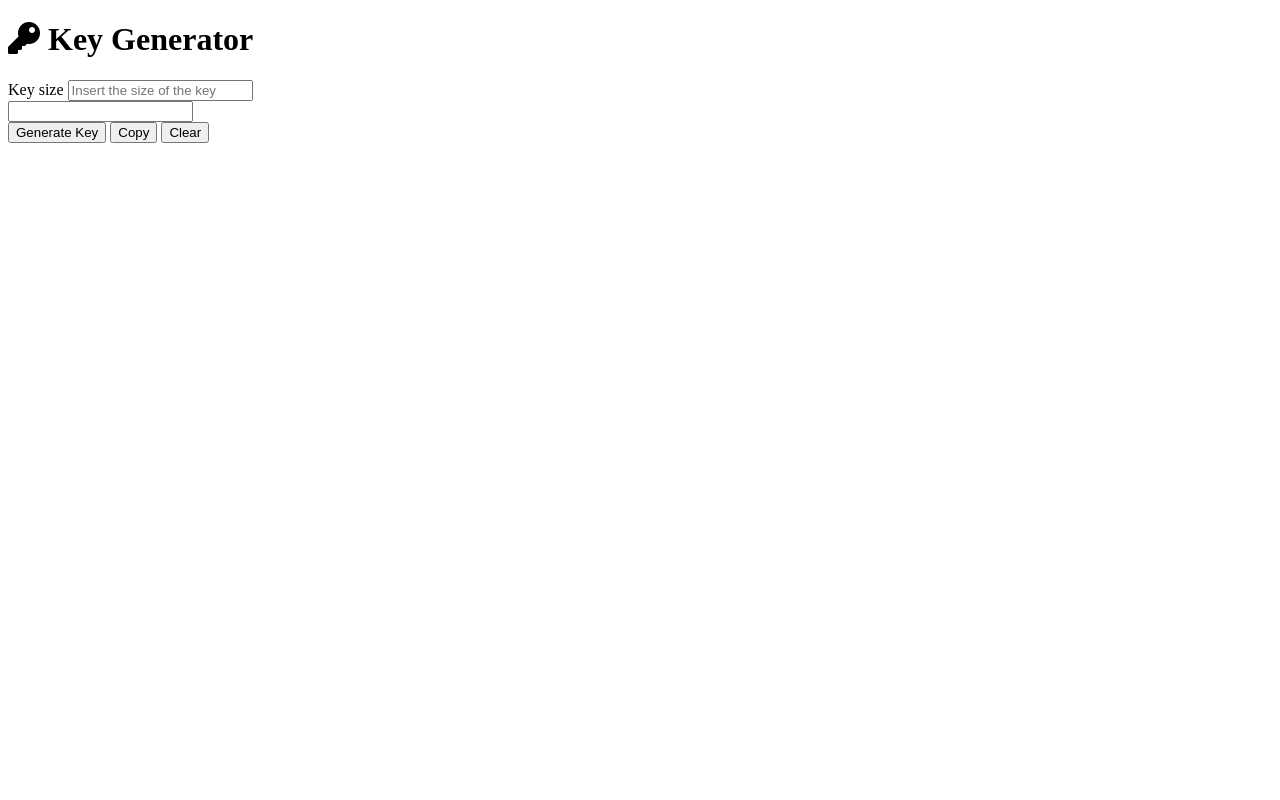
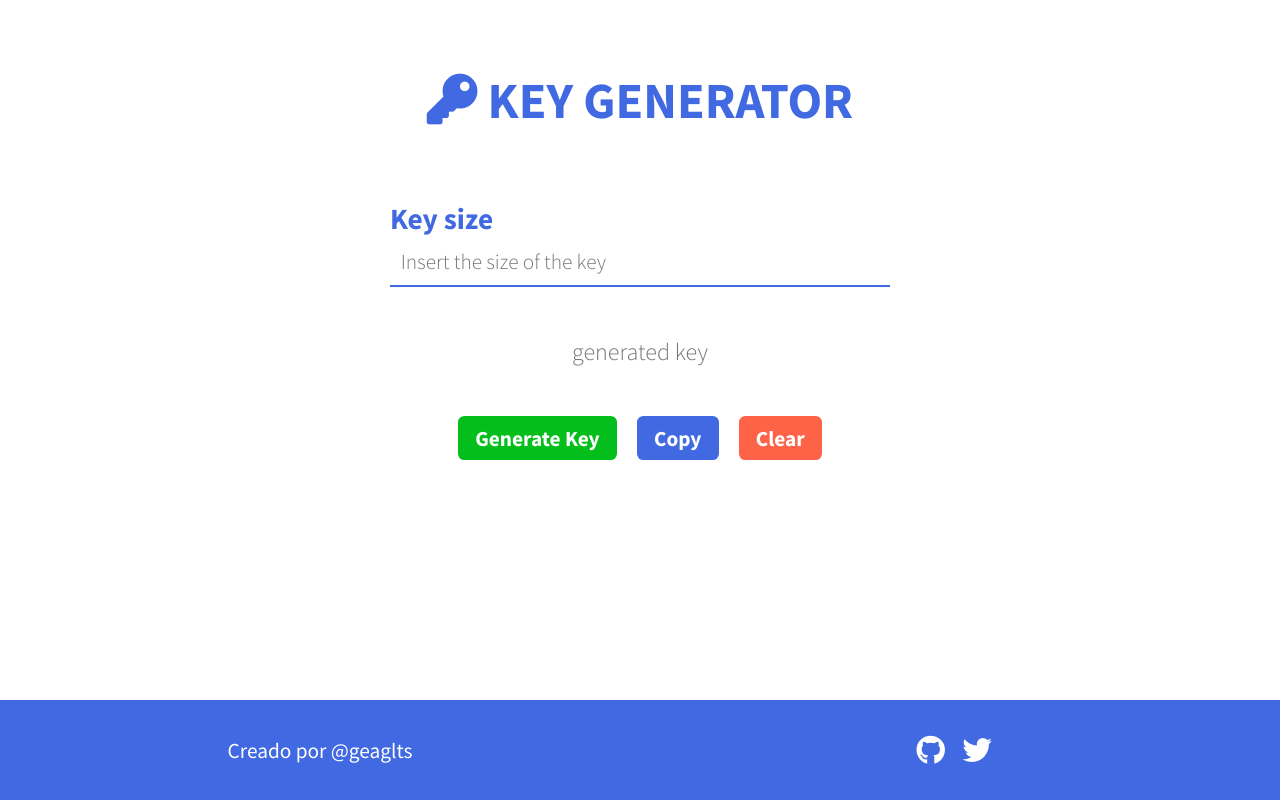
Before and after one commit to Geaglts/key-geneartor, a plain HTML site: page index.html in a window 1280 px wide. Drawn offline with Linux system fonts and the light colour scheme.

Commit message:
Estilos para la vista

```diff
--- a/index.html
+++ b/index.html
@@ -13,14 +13,23 @@
       referrerpolicy="no-referrer"
     />
     <script src="./js/app.js" defer></script>
+    <!-- FONTS -->
+    <link rel="preconnect" href="https://fonts.googleapis.com" />
+    <link rel="preconnect" href="https://fonts.gstatic.com" crossorigin />
+    <link
+      href="https://fonts.googleapis.com/css2?family=Source+Sans+Pro:wght@300;400;700&display=swap"
+      rel="stylesheet"
+    />
+    <!-- STYLES -->
+    <link rel="stylesheet" href="./styles/main.css" />
   </head>
   <body>
     <header>
       <h1><i class="fas fa-key"></i> Key Generator</h1>
     </header>
-    <main>
+    <main class="keygen">
       <section>
-        <div>
+        <div class="input__group">
           <label for="key-size">Key size</label>
           <input
             type="text"
@@ -30,18 +39,23 @@
           />
         </div>
       </section>
-      <section>
-        <input id="generated-key" type="text" />
+      <section class="keygen__result">
+        <input id="generated-key" type="text" placeholder="generated key" />
       </section>
-      <section>
+      <section class="keygen__buttons">
         <button id="generate-key-btn">Generate Key</button>
         <button id="copy-key-btn">Copy</button>
         <button id="clear-key-btn">Clear</button>
       </section>
     </main>
-    <footer>
-      <section></section>
-      <section></section>
+    <footer class="footer">
+      <section class="footer__left">
+        <p>Creado por @geaglts</p>
+      </section>
+      <section class="footer__right">
+        <a href="" target="_blank"><i class="fab fa-github"></i></a>
+        <a href="" target="_blank"><i class="fab fa-twitter"></i></a>
+      </section>
     </footer>
   </body>
 </html>
--- /dev/null
+++ b/styles/main.scss
@@ -0,0 +1,147 @@
+$primary-color: royalblue;
+
+* {
+  margin: 0;
+  padding: 0;
+  box-sizing: border-box;
+  font-family: "Source Sans Pro", sans-serif;
+  outline: none;
+}
+
+@mixin hover-animation($scale: 1.1) {
+  transition: all 0.35s;
+
+  &:hover {
+    transform: scale($scale);
+  }
+}
+
+@mixin custom-button($bgColor, $color, $fSize) {
+  color: $color;
+  background-color: $bgColor;
+  font-size: $fSize;
+}
+
+button {
+  padding: 0.4em 0.8em;
+  border: none;
+  border-radius: 0.3em;
+  font-weight: 700;
+  cursor: pointer;
+
+  @include hover-animation();
+}
+
+header {
+  color: white;
+  height: 200px;
+  display: flex;
+  justify-content: center;
+  align-items: center;
+
+  h1 {
+    text-transform: uppercase;
+    text-align: center;
+    font-size: 38pt;
+    color: $primary-color;
+  }
+}
+
+// Global
+.input__group {
+  display: flex;
+  flex-direction: column;
+
+  label {
+    font-size: 22pt;
+    font-weight: bold;
+    color: $primary-color;
+  }
+
+  input {
+    font-size: 16pt;
+    font-weight: 300;
+    width: 500px;
+    border: none;
+    padding: 0.5em;
+    border-bottom: 2px solid $primary-color;
+  }
+}
+
+// Main keygen
+.keygen {
+  display: flex;
+  flex-direction: column;
+  justify-content: center;
+  align-items: center;
+
+  &__result {
+    text-align: center;
+    width: 100%;
+    margin: 25px 0;
+
+    input {
+      font-size: 18pt;
+      font-weight: 300;
+      width: 85%;
+      border: none;
+      padding: 1em;
+      text-align: center;
+
+      &::selection {
+        background-color: transparent;
+      }
+    }
+  }
+
+  &__buttons {
+    display: flex;
+    justify-content: space-around;
+    width: 30%;
+
+    #generate-key-btn {
+      @include custom-button(#04bf1b, white, 16pt);
+    }
+
+    #copy-key-btn {
+      @include custom-button($primary-color, white, 16pt);
+    }
+
+    #clear-key-btn {
+      @include custom-button(tomato, white, 16pt);
+    }
+  }
+}
+
+.footer {
+  display: grid;
+  grid-template-columns: 1fr 1fr;
+  grid-template-rows: 1fr;
+  place-items: center;
+  width: 100%;
+  height: 100px;
+  bottom: 0;
+  position: absolute;
+  font-size: 16pt;
+  background-color: $primary-color;
+  color: white;
+
+  &__left {
+    p {
+      font-weight: 400;
+    }
+  }
+
+  &__right {
+    font-size: 22pt;
+
+    a {
+      color: inherit;
+      i {
+        margin-right: 0.4em;
+        cursor: pointer;
+        @include hover-animation(1.2);
+      }
+    }
+  }
+}
```
Also changed, not shown: styles/main.css (added), 1 other file.
